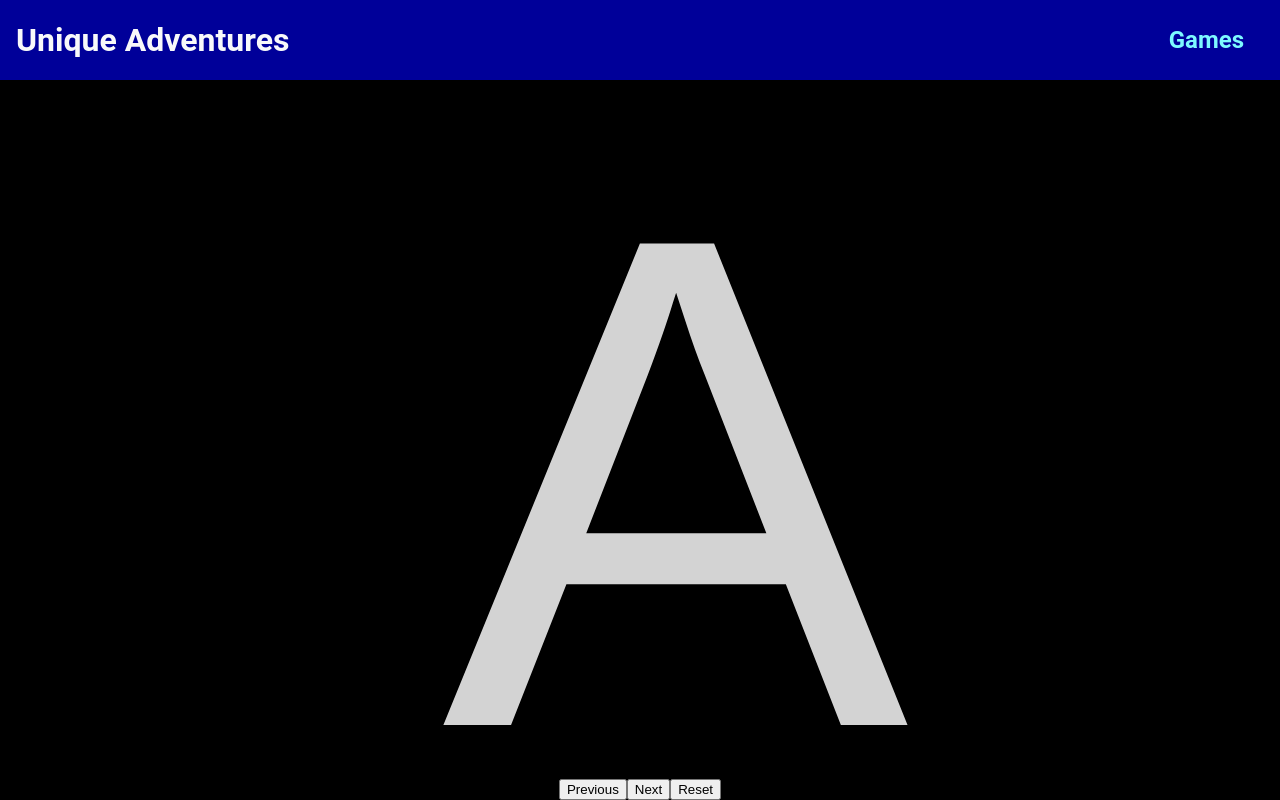
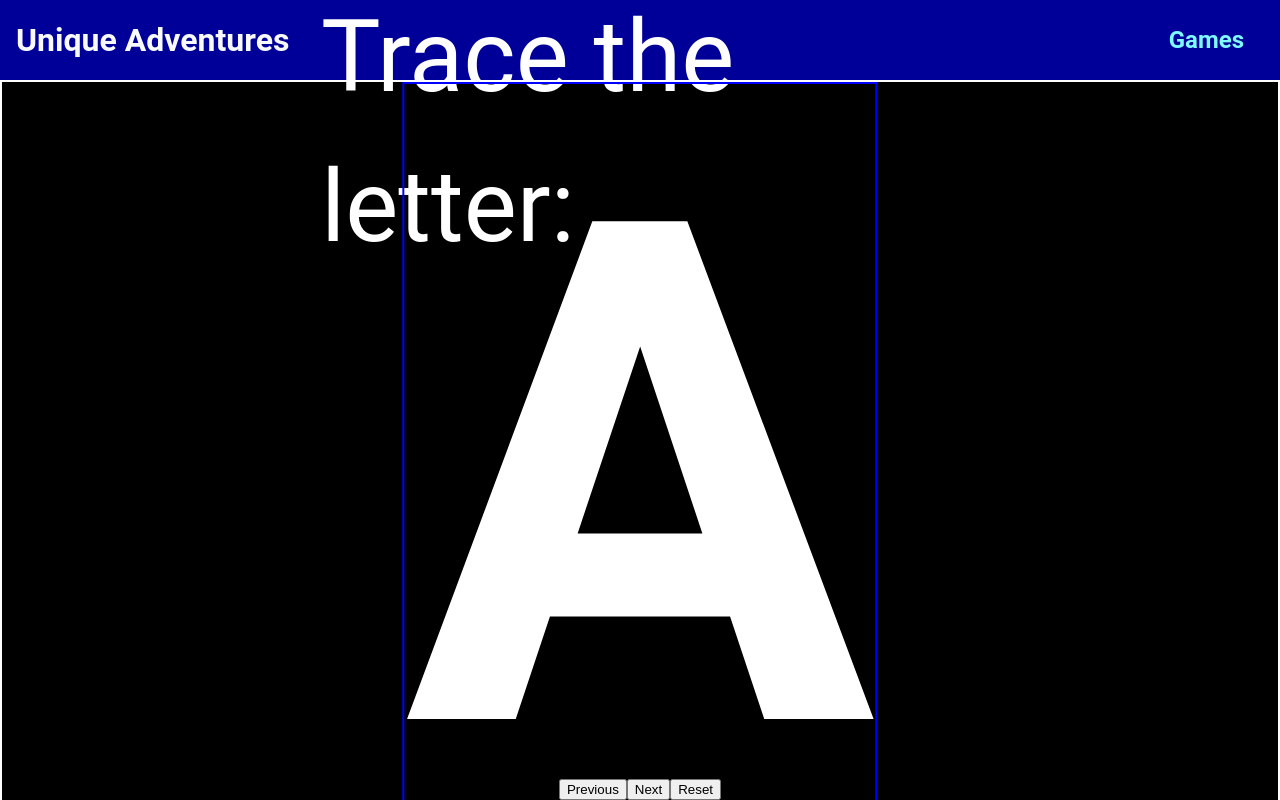
Before and after one commit to njmeister/Unique_Adventures, a React (Vite) app: page /play/tracegame in a window 1280 px wide. Shown: the top 800 px of the page. Built offline with nearby package versions, Linux system fonts and the light colour scheme.

Commit message:
fixed touch drawing issue

```diff
--- a/src/games/FreeDraw.jsx
+++ b/src/games/FreeDraw.jsx
@@ -14,6 +14,7 @@ export default function FreeDraw() {
     const [isLineWidthPickerShown, setIsLineWidthPickerShown] = useState(false);
 
     const handleMouseDown = (e) => {
+        e.evt.preventDefault();  // Prevent scrolling on touch
         setIsDrawing(true);
         const pos = e.target.getStage().getPointerPosition();
         setLines([...lines, { points: [pos.x, pos.y], color: selectedColor, width: selectedWidth }]);
@@ -21,6 +22,7 @@ export default function FreeDraw() {
 
     const handleMouseMove = (e) => {
         if (!isDrawing) return;
+        e.evt.preventDefault();  // Prevent scrolling on touch
 
         const stage = e.target.getStage();
         const point = stage.getPointerPosition();
@@ -74,6 +76,9 @@ export default function FreeDraw() {
                 onMouseDown={handleMouseDown}
                 onMouseMove={handleMouseMove}
                 onMouseUp={handleMouseUp}
+                onTouchStart={handleMouseDown}
+                onTouchMove={handleMouseMove}
+                onTouchEnd={handleMouseUp}
                 className="free-draw-canvas"
             >
                 <Layer>
@@ -90,7 +95,7 @@ export default function FreeDraw() {
                     ))}
                 </Layer>
             </Stage>
-			<SaveCreationButton saveDiv=".free-draw-canvas" gameTitle="Free Draw" />
+            <SaveCreationButton saveDiv=".free-draw-canvas" gameTitle="Free Draw" />
         </div>
     );
 }
--- a/src/games/TraceGame.jsx
+++ b/src/games/TraceGame.jsx
@@ -1,21 +1,23 @@
-import React, { useState, useRef } from "react";
-import { Stage, Layer, Line, Text } from "react-konva";
+import React, { useState, useRef } from 'react';
+import { Stage, Layer, Line, Text } from 'react-konva';
 
-const alphabet = "ABCDEFGHIJKLMNOPQRSTUVWXYZ".split("");
+const alphabet = 'ABCDEFGHIJKLMNOPQRSTUVWXYZ'.split('');
 
 const LetterTracingGame = () => {
 	const [lines, setLines] = useState([]);
 	const [currentLetterIndex, setCurrentLetterIndex] = useState(0);
-  const isDrawing = useRef(false);
+	const [isDrawing, setIsDrawing] = useState(false);
 
 	const handleMouseDown = (e) => {
-    isDrawing.current = true;
+		e.evt.preventDefault(); // Prevent scrolling on touch
+		setIsDrawing(true);
 		const pos = e.target.getStage().getPointerPosition();
 		setLines([...lines, { points: [pos.x, pos.y] }]);
 	};
 
 	const handleMouseMove = (e) => {
-    if (!isDrawing.current) return;
+		if (!isDrawing) return;
+		e.evt.preventDefault(); // Prevent scrolling on touch
 		const stage = e.target.getStage();
 		const point = stage.getPointerPosition();
 		let lastLine = lines[lines.length - 1];
@@ -25,7 +27,7 @@ const LetterTracingGame = () => {
 	};
 
 	const handleMouseUp = () => {
-    isDrawing.current = false;
+		setIsDrawing(false);
 		checkTraceAccuracy();
 	};
 
@@ -39,28 +41,32 @@ const LetterTracingGame = () => {
 	};
 
 	const handlePreviousLetter = () => {
-    setCurrentLetterIndex((prevIndex) => (prevIndex - 1 + alphabet.length) % alphabet.length);
+		setCurrentLetterIndex(
+			(prevIndex) => (prevIndex - 1 + alphabet.length) % alphabet.length
+		);
 		setLines([]);
 	};
 
 	return (
-    <div>
+		<>
+			<div className="trace-letter">
+				<p>Trace the letter:</p>
+				<h2>{alphabet[currentLetterIndex]}</h2>
+			</div>
+
+			<div className="trace-container">
 				<Stage
 					width={window.innerWidth}
 					height={window.innerHeight}
 					onMouseDown={handleMouseDown}
 					onMouseMove={handleMouseMove}
 					onMouseUp={handleMouseUp}
-        style={{ border: "2px solid black" }}
+					onTouchStart={handleMouseDown}
+					onTouchMove={handleMouseMove}
+					onTouchEnd={handleMouseUp}
+					style={{ border: '2px solid red', touchAction: 'none' }}
 				>
 					<Layer>
-          <Text
-            text={alphabet[currentLetterIndex]}
-            fontSize={700}
-            x={window.innerWidth / 2 - 200}
-            y={100}
-            fill="lightgray"
-          />
 						{lines.map((line, i) => (
 							<Line
 								key={i}
@@ -79,6 +85,7 @@ const LetterTracingGame = () => {
 					<button onClick={() => setLines([])}>Reset</button>
 				</div>
 			</div>
+		</>
 	);
 };
 
--- a/src/index.css
+++ b/src/index.css
@@ -399,6 +399,35 @@ footer {
 	position: absolute;
 	top: 0;
 	left: 0;
+	z-index: -50;
+}
+
+.trace-letter {
+	position: absolute;
+	width: 100%;
+	height: 100%;
+	border: 2px solid white;
+
+	& p {
+		position: absolute;
+		top: 50px;
+		left: 50%;
+		transform: translate(-50%, -50%);
+		font-size: 100px;
+	}
+
+	& h2 {
+		position: absolute;
+		top: 50%;
+		left: 50%;
+		height: 100%;
+		transform: translate(-50%, -50%);
+		border: 2px solid blue;
+		display: flex;
+		justify-content: center;
+		align-items: center;
+		font-size: 700px;
+	}
 }
 
 .lesson-select {
```
Lines whose indentation alone changed are shown as unchanged.
